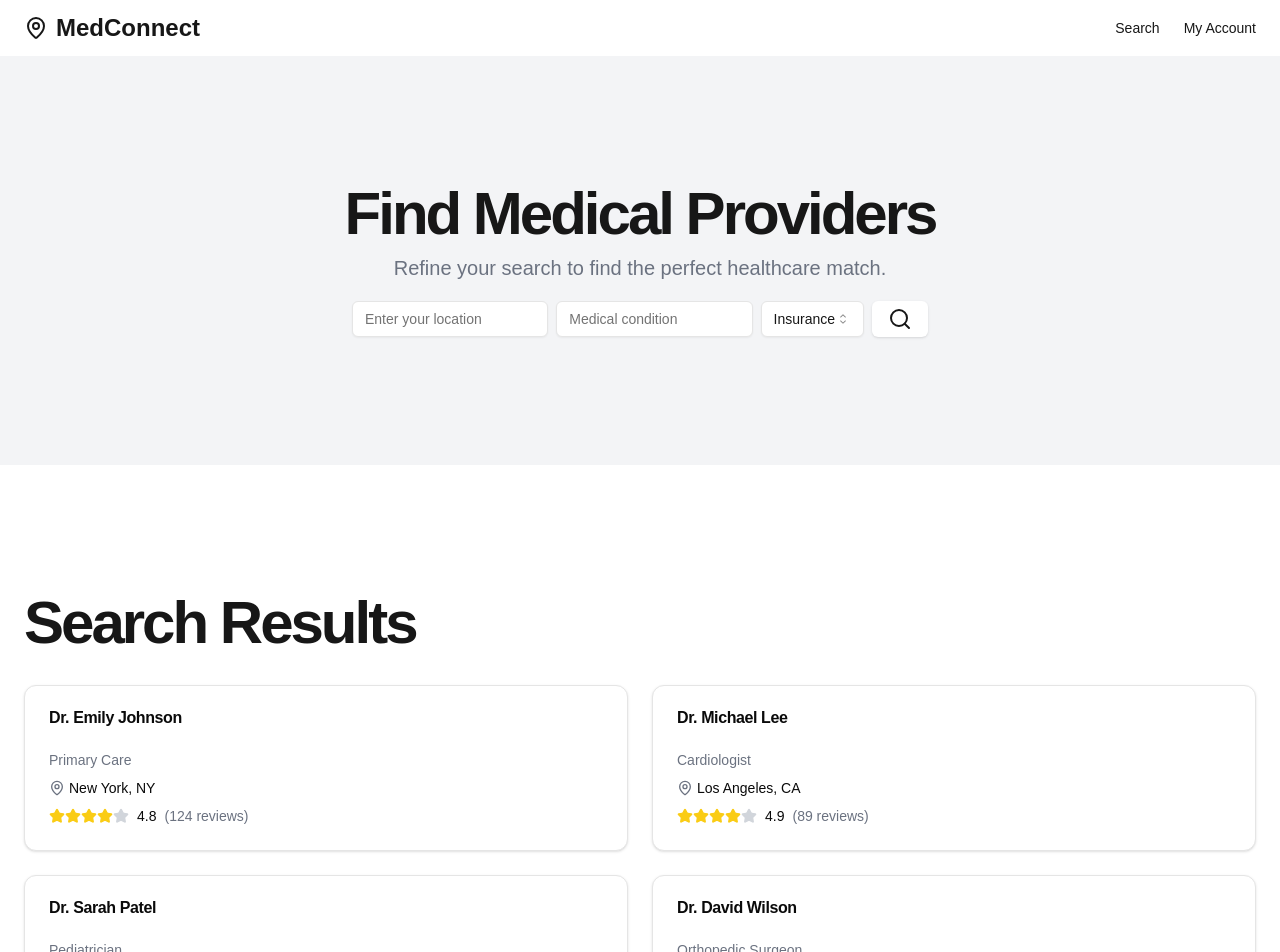
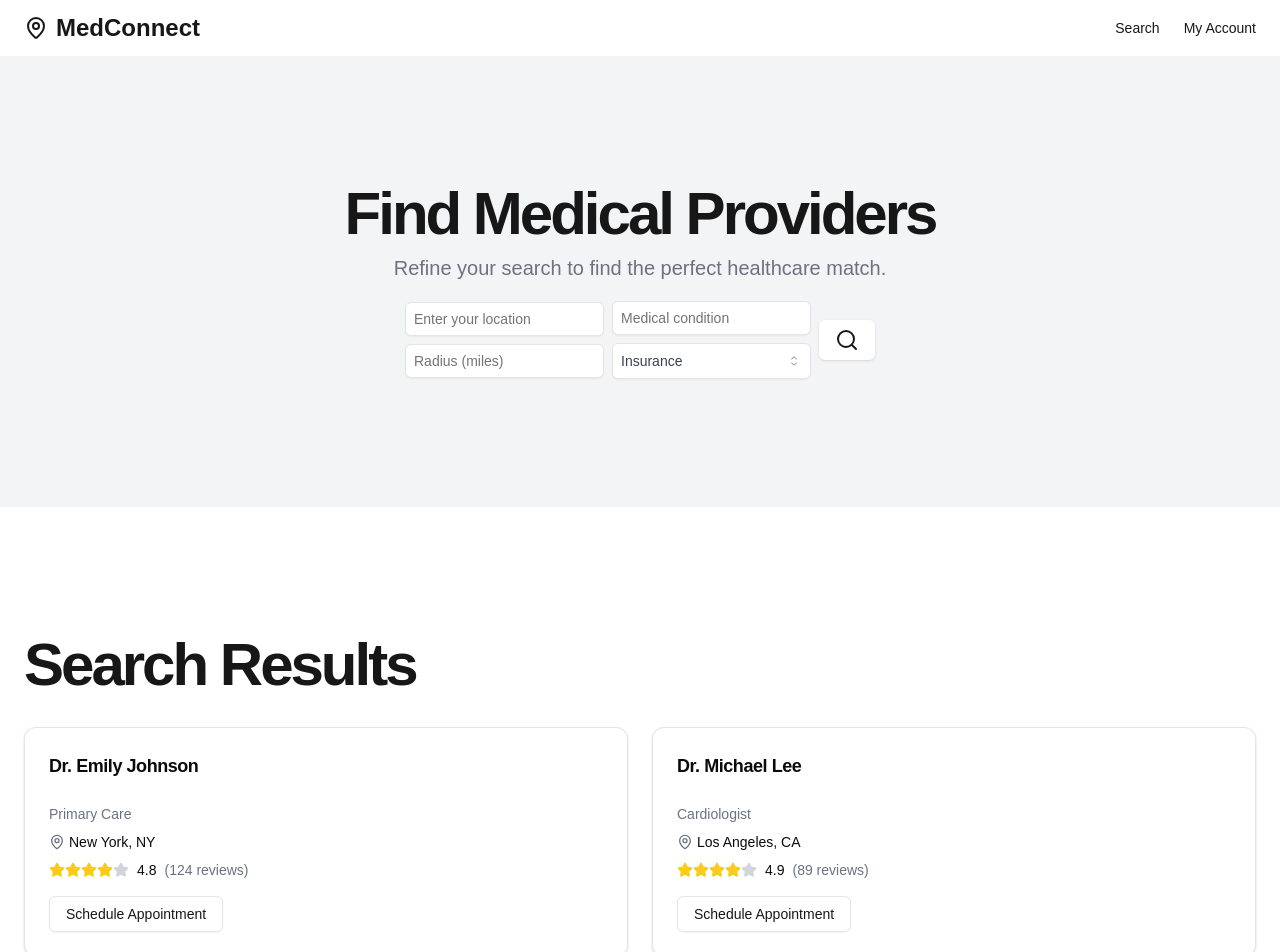
Before and after one commit to DZhang3210/design-project, a Next.js app: page /results in a window 1280 px wide. Shown: the top 952 px of the page. Built offline with nearby package versions, Linux system fonts and the light colour scheme.

Commit message:
new commit

```diff
--- a/src/app/_components/home-page.tsx
+++ b/src/app/_components/home-page.tsx
@@ -23,7 +23,7 @@ export default function HomePage() {
   return (
     <div className="flex flex-col min-h-screen">
       <main className="flex-1">
-        <section className="w-full py-12 md:py-24 lg:py-32 xl:py-48 bg-primary flex justify-center">
+        <section className="w-full py-12 md:py-24 lg:py-32 bg-primary flex justify-center">
           <div className="container px-4 md:px-6">
             <div className="flex flex-col items-center space-y-4 text-center">
               <div className="space-y-2">
@@ -162,7 +162,7 @@ export default function HomePage() {
                 </p>
               </div>
               <Button className="bg-white text-primary hover:bg-white/90">
-                Get Started Now
+                <Link href="/results">Get Started Now</Link>
               </Button>
             </div>
           </div>
--- a/src/app/_components/search-bar.tsx
+++ b/src/app/_components/search-bar.tsx
@@ -14,20 +14,27 @@ import React from "react";
 const SearchBar = () => {
   return (
     <div className="w-full space-y-2 max-w-xl">
-      <form className="flex flex-col space-y-2 sm:flex-row sm:space-x-2 sm:space-y-0 items-center justify-center">
+      <form className="flex flex-col space-y-2 sm:flex-row   sm:space-x-2 sm:space-y-0 items-center justify-center">
+        <div className="flex flex-col space-y-2">
           <Input
-          className="max-w-lg flex-1 bg-white"
+            className="max-w-lg flex-1 bg-white p-2"
             placeholder="Enter your location"
             type="text"
           />
           <Input
-          className="max-w-lg flex-1 bg-white"
+            className="max-w-lg flex-1 bg-white p-2"
+            placeholder="Radius (miles)"
+            type="number"
+          />
+        </div>
+        <div className="flex flex-col space-y-2">
+          <Input
+            className="max-w-lg flex-1 bg-white p-2"
             placeholder="Medical condition"
             type="text"
           />
-        <div>
           <Select>
-            <SelectTrigger className="bg-white">
+            <SelectTrigger className="bg-white text-gray-700 p-2">
               <SelectValue placeholder="Insurance" />
             </SelectTrigger>
             <SelectContent>
@@ -38,9 +45,10 @@ const SearchBar = () => {
             </SelectContent>
           </Select>
         </div>
+
         <Button
           type="submit"
-          className="bg-white text-primary hover:bg-white/90"
+          className="bg-white text-primary hover:bg-white/90 h-full"
         >
           <Search className="" />
         </Button>
--- /dev/null
+++ b/src/app/provider/[providerId]/page.tsx
@@ -0,0 +1,7 @@
+import React from "react";
+
+const ProviderPage = () => {
+  return <div></div>;
+};
+
+export default ProviderPage;
--- a/src/app/results/focus/page.tsx
+++ b/src/app/results/focus/page.tsx
@@ -29,7 +29,7 @@ export default function ProviderFocusPage() {
   };
 
   return (
-    <div className="flex flex-col min-h-screen">
+    <div className="flex flex-col min-h-screen items-center">
       <main className="flex-1">
         <div className="container px-4 md:px-6 py-8">
           <div className="grid gap-6 lg:grid-cols-2">
--- a/src/app/results/page.tsx
+++ b/src/app/results/page.tsx
@@ -2,6 +2,7 @@ import { Card, CardContent, CardHeader, CardTitle } from "@/components/ui/card";
 import { MapPin, Star } from "lucide-react";
 import Link from "next/link";
 import SearchBar from "../_components/search-bar";
+import { Button } from "@/components/ui/button";
 
 // Dummy data for medical providers
 const providers = [
@@ -99,7 +100,14 @@ export default function ResultsPage() {
               {providers.map((provider) => (
                 <Card key={provider.id}>
                   <CardHeader>
-                    <CardTitle>{provider.name}</CardTitle>
+                    <CardTitle className="text-lg">
+                      <Link
+                        href={`/provider/${provider.id}`}
+                        className="hover:underline"
+                      >
+                        {provider.name}
+                      </Link>
+                    </CardTitle>
                   </CardHeader>
                   <CardContent>
                     <p className="text-sm text-gray-500 mb-2">
@@ -128,6 +136,14 @@ export default function ResultsPage() {
                         ({provider.reviews} reviews)
                       </span>
                     </div>
+                    <Button variant="outline" className="mt-4">
+                      <Link
+                        href={`/provider/${provider.id}`}
+                        className="text-sm text-primary"
+                      >
+                        Schedule Appointment
+                      </Link>
+                    </Button>
                   </CardContent>
                 </Card>
               ))}
--- a/src/app/user/page.tsx
+++ b/src/app/user/page.tsx
@@ -9,6 +9,7 @@ import {
 import { Avatar, AvatarFallback, AvatarImage } from "@/components/ui/avatar";
 import { Tabs, TabsContent, TabsList, TabsTrigger } from "@/components/ui/tabs";
 import { CalendarDays, MapPin, Star } from "lucide-react";
+import Link from "next/link";
 
 export default function UserPage() {
   // Dummy user data
@@ -98,7 +99,7 @@ export default function UserPage() {
               <p className="text-sm text-gray-500">{user.email}</p>
               <p className="text-sm text-gray-500">Age: {user.age}</p>
             </div>
-            <Button>Edit Profile</Button>
+            {/* <Button>Edit Profile</Button> */}
           </CardContent>
         </Card>
         <div className="space-y-6">
@@ -134,7 +135,12 @@ export default function UserPage() {
                       <div className="flex justify-between items-start">
                         <div>
                           <h3 className="font-semibold">
-                            {appointment.doctor}
+                            <Link
+                              href={`/provider/${appointment.id}`}
+                              className="hover:underline"
+                            >
+                              {appointment.doctor}
+                            </Link>
                           </h3>
                           <p className="text-sm text-gray-500">
                             {appointment.specialty}
@@ -174,7 +180,12 @@ export default function UserPage() {
                       <div className="flex justify-between items-start">
                         <div>
                           <h3 className="font-semibold">
-                            {appointment.doctor}
+                            <Link
+                              href={`/provider/${appointment.id}`}
+                              className="hover:underline"
+                            >
+                              {appointment.doctor}
+                            </Link>
                           </h3>
                           <p className="text-sm text-gray-500">
                             {appointment.specialty}
```
Lines whose indentation alone changed are shown as unchanged.
